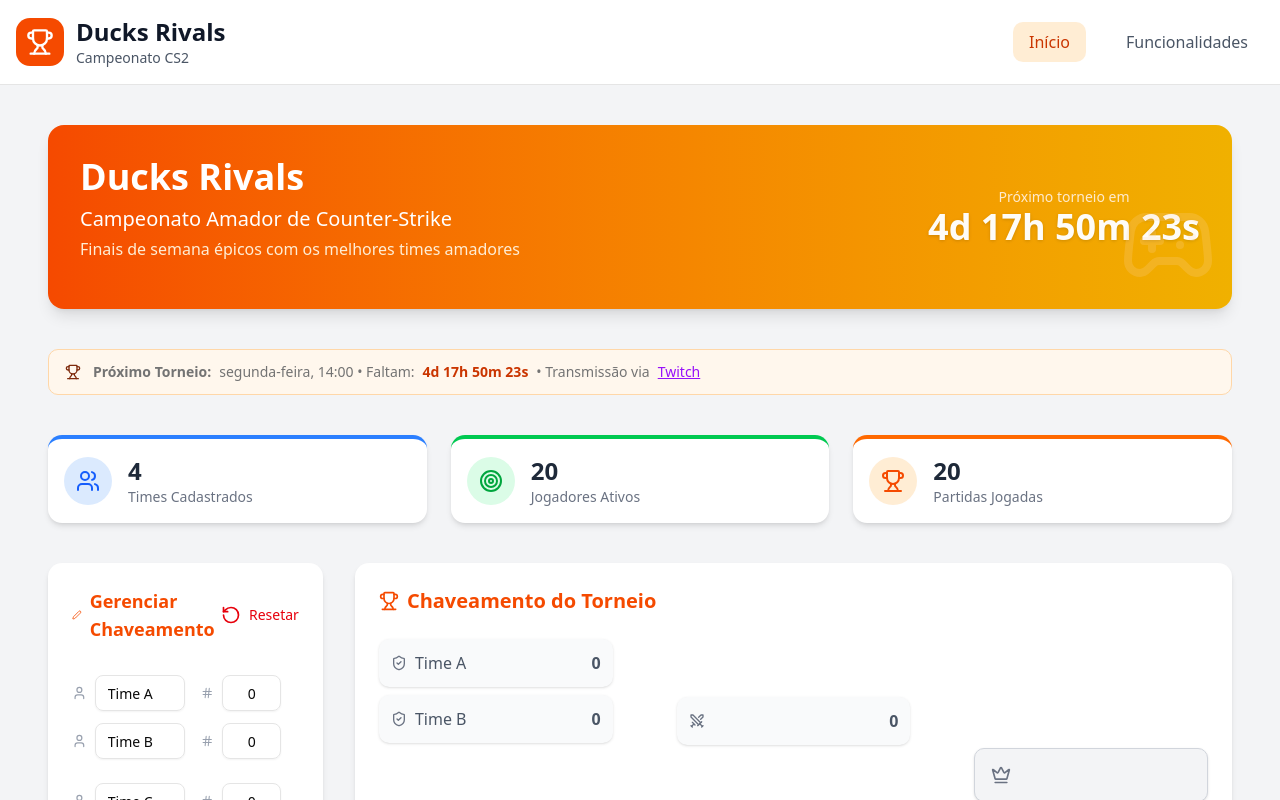
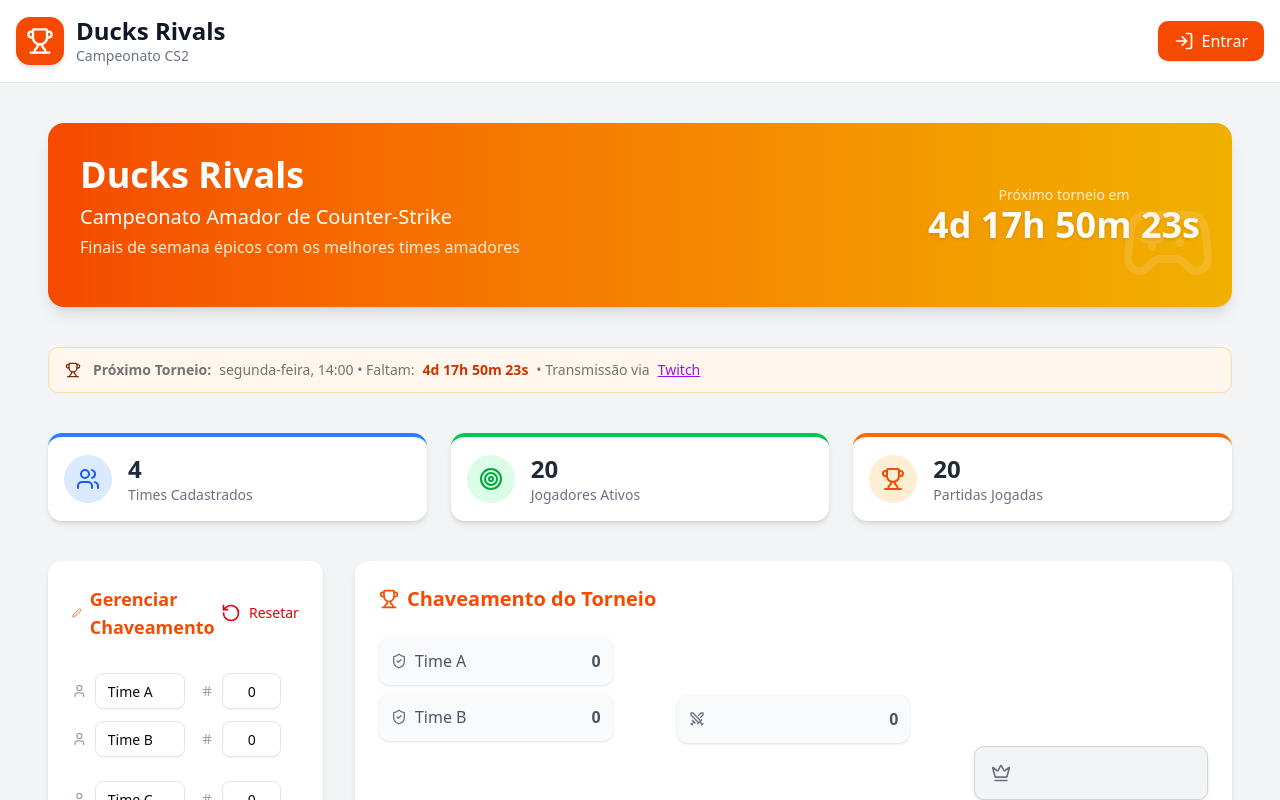
Before and after one commit to deploy-easypanel/rivals_web, a Next.js app: page / in a window 1280 px wide. Shown: the top 800 px of the page. Built offline with nearby package versions, Linux system fonts and the light colour scheme.

Commit message:
feat: enhance Header component with login modal and password visibility toggle

```diff
--- a/src/components/Header.tsx
+++ b/src/components/Header.tsx
@@ -1,49 +1,106 @@
-// components/Header.tsx
-import { Trophy } from 'lucide-react';
+'use client';
 
-interface HeaderProps {
-  activeTab: string;
-  setActiveTab: (tab: string) => void;
-}
+import { Eye, EyeOff, LogIn, Trophy, X } from 'lucide-react';
+import { useState } from 'react';
 
-export default function Header({ activeTab, setActiveTab }: HeaderProps) {
+export default function Header() {
+  const [isModalOpen, setIsModalOpen] = useState(false);
+  const [showPassword, setShowPassword] = useState(false);
+
   return (
+    <>
       <header className="bg-white shadow-sm border-b">
         <div className="max-w-7xl mx-auto px-4 py-4">
           <div className="flex items-center justify-between">
-          <div className="flex items-center space-x-3">
-            <div className="w-12 h-12 bg-orange-600 rounded-xl flex items-center justify-center">
+            {/* Logo e Título */}
+            <div className="flex items-center gap-3">
+              <div className="w-12 h-12 bg-orange-600 rounded-xl flex items-center justify-center shadow-md">
                 <Trophy className="w-7 h-7 text-white" />
               </div>
               <div>
-              <h1 className="text-2xl font-bold text-gray-900">Ducks Rivals</h1>
-              <p className="text-sm text-gray-600">Campeonato CS2</p>
+                <h1 className="text-2xl font-bold text-gray-900 leading-tight">
+                  Ducks Rivals
+                </h1>
+                <p className="text-sm text-gray-500">Campeonato CS2</p>
               </div>
             </div>
-          <nav className="hidden md:flex space-x-6">
+
+            {/* Botão de Login */}
             <button
-              onClick={() => setActiveTab('home')}
-              className={`px-4 py-2 rounded-lg transition-colors ${
-                activeTab === 'home'
-                  ? 'bg-orange-100 text-orange-700'
-                  : 'text-gray-600 hover:text-gray-900'
-              }`}
+              onClick={() => setIsModalOpen(true)}
+              className="inline-flex items-center gap-2 px-4 py-2 rounded-lg text-white bg-orange-600 hover:bg-orange-700 transition-colors shadow-sm cursor-pointer focus:outline-none focus:ring-2 focus:ring-orange-500 focus:ring-offset-2"
             >
-              Início
+              <LogIn className="w-5 h-5" />
+              Entrar
             </button>
-            <button
-              onClick={() => setActiveTab('navigation')}
-              className={`px-4 py-2 rounded-lg transition-colors ${
-                activeTab === 'navigation'
-                  ? 'bg-orange-100 text-orange-700'
-                  : 'text-gray-600 hover:text-gray-900'
-              }`}
-            >
-              Funcionalidades
-            </button>
-          </nav>
           </div>
         </div>
       </header>
+
+      {/* Modal de Login */}
+      {isModalOpen && (
+        <div className="fixed inset-0 bg-black/40 z-50 flex items-center justify-center">
+          <div className="bg-white rounded-xl shadow-xl w-full max-w-md p-6 relative animate-fade-in">
+            <button
+              onClick={() => setIsModalOpen(false)}
+              className="absolute top-3 right-3 text-gray-400 hover:text-gray-600 cursor-pointer transition-colors"
+            >
+              <X className="w-5 h-5" />
+            </button>
+
+            <h2 className="text-xl font-bold text-gray-800 mb-4">Entrar</h2>
+            <form className="space-y-4">
+              <div>
+                <label
+                  htmlFor="email"
+                  className="text-sm text-gray-700 block mb-1"
+                >
+                  E-mail
+                </label>
+                <input
+                  id="email"
+                  type="email"
+                  className="w-full px-4 py-2 border rounded-lg focus:outline-none focus:ring-2 focus:ring-orange-500"
+                  placeholder="exemplo@email.com"
+                />
+              </div>
+
+              <div className="relative">
+                <label
+                  htmlFor="password"
+                  className="text-sm text-gray-700 block mb-1"
+                >
+                  Senha
+                </label>
+                <input
+                  id="password"
+                  type={showPassword ? 'text' : 'password'}
+                  className="w-full px-4 py-2 border rounded-lg focus:outline-none focus:ring-2 focus:ring-orange-500 pr-10"
+                  placeholder="••••••••"
+                />
+                <button
+                  type="button"
+                  onClick={() => setShowPassword(!showPassword)}
+                  className="absolute right-3 top-[38px] text-gray-500 hover:text-gray-700"
+                >
+                  {showPassword ? (
+                    <EyeOff className="w-5 h-5" />
+                  ) : (
+                    <Eye className="w-5 h-5" />
+                  )}
+                </button>
+              </div>
+
+              <button
+                type="submit"
+                className="w-full bg-orange-600 text-white py-2 rounded-lg hover:bg-orange-700 transition-colors font-medium"
+              >
+                Acessar
+              </button>
+            </form>
+          </div>
+        </div>
+      )}
+    </>
   );
 }
```
Lines whose indentation alone changed are shown as unchanged.
